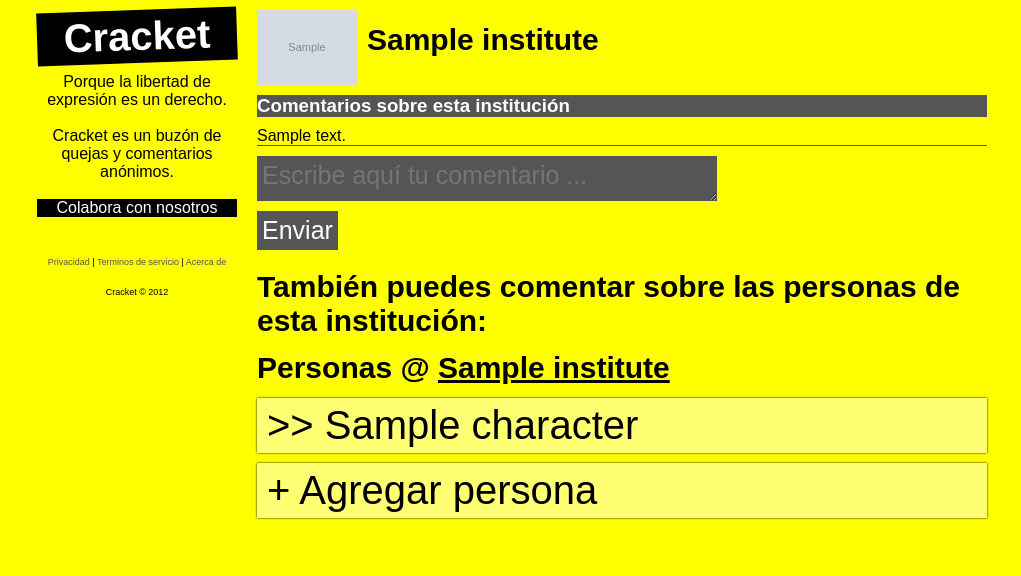
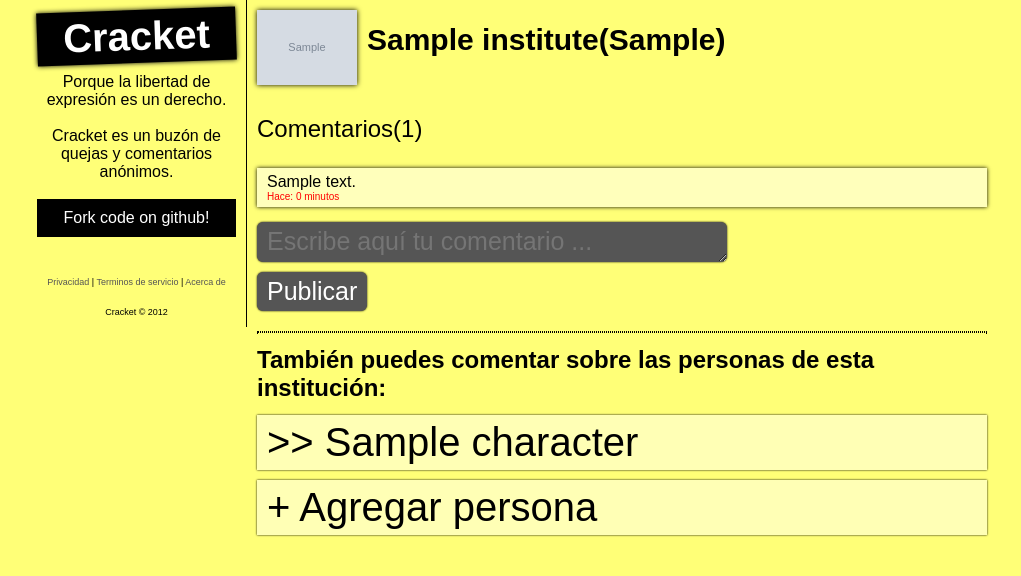
Before and after one commit to julsdelatierra/Cracket, a Django app: page /1 in a window 1280 px wide. Shown: the top 576 px of the page, without its empty margins (133-1154 px from the left). Run offline with Django 3.2, Linux system fonts and the light colour scheme; tables that the repository leaves empty hold one stand-in row (values such as "Sample post"); grey boxes marked "Sample" are stand-in pictures; parts of the project's set-up code (start-up, migrations or seed data) failed here and were passed over; some libraries are stand-ins or nearby versions; some web fonts are replaced.

Commit message:
filas de institutos y personas tienen estilo tambien al tener focus

```diff
--- a/characters/models.py
+++ b/characters/models.py
@@ -6,7 +6,7 @@ from comments.models import Comment
 
 class Character(models.Model):
     name = models.CharField(max_length=250)
-    alias = models.CharField(max_length=250)
+    alias = models.CharField(max_length=250, default="")
     image = models.ImageField(upload_to='uploads/characters/')
     comments = models.ManyToManyField(Comment, related_name='character_comments')
     creation_date = models.DateTimeField(auto_now=True)
--- a/characters/templates/character_form.html
+++ b/characters/templates/character_form.html
@@ -1,9 +1,9 @@
 <form action="/char/create/{{institute.id}}" method="post" enctype="multipart/form-data">
     <h2>Nueva persona</h2>
     {%csrf_token%}
-    <input type="text" name="name" placeholder="name" required />
-    <input type="text" name="alias" placeholder="alias" required />
+    <input type="text" name="name" placeholder="Nombre" required />
+    <input type="text" name="alias" placeholder="Twitter" required />
     <input type="file" name="image" id="image" required accept="image/*" size="1" />
     <input id="imagefake" type="button" value="Selecciona una imagen ..." />
-    <input type="submit" value="enviar" />
+    <input type="submit" value="Crear" />
 </form>
--- a/comments/templates/comment_form_institute.html
+++ b/comments/templates/comment_form_institute.html
@@ -1,5 +1,11 @@
+{%if request.GET.said%}
+<div class="alert">Esto ya está dicho.</div>
+{%endif%}
+{%if request.GET.unavailable%}
+<div class="alert">No puedes usar esas palabras aquí.</div>
+{%endif%}
 <form action="/comment/institute/{{institute.id}}" method="post">
     {%csrf_token%}
     <textarea name="text" id="" cols="30" rows="10" placeholder="Escribe aquí tu comentario ..." required></textarea>
-    <input type="submit" value="Enviar" />
+    <input type="submit" value="Publicar" />
 </form>
--- a/institutes/models.py
+++ b/institutes/models.py
@@ -5,6 +5,7 @@ from characters.models import Character
 
 class Institute(models.Model):
     name = models.CharField(max_length=250)
+    alias = models.CharField(max_length=250, default="")
     image = models.ImageField(upload_to='uploads/institutes/')
     comments = models.ManyToManyField(Comment, related_name='institute_comments')
     characters = models.ManyToManyField(Character, related_name='characters')
--- a/institutes/templates/institute_form.html
+++ b/institutes/templates/institute_form.html
@@ -2,6 +2,7 @@
     <h2>Nueva institución</h2>
     {%csrf_token%}
     <input type="text" name="name" placeholder="Nombre" required />
+    <input type="text" name="alias" placeholder="Twitter" required />
     <input type="file" name="image" id="image" required accept="image/*" size="1" />
     <input id="imagefake" type="button" value="Selecciona una imagen ..." />
     <input type="submit" value="Crear" />
--- a/institutes/templates/view_institute.html
+++ b/institutes/templates/view_institute.html
@@ -4,24 +4,24 @@
 <div id="person">
     <img src="{{MEDIA_URL}}/{{institute.image}}" alt="" />
     <div id="personcontent">
-        <h2>{{institute.name}}</h2>
+        <h2>{{institute.name}}({{institute.alias}})</h2>
     </div>
     <div class="clear"></div>
     {%if institute.comments.all%}
-    <h3>Comentarios sobre esta institución</h3>
+    <h3>Comentarios({{institute.comments.count}})</h3>
     {%for comment in institute.comments.all%}
     <div class="comment">
         <p>{{comment.text}}</p>
-        <!--<p class="tiny">Hace: {{comment.creation_date|timesince}}</p>-->
+        <p class="tiny red">Hace: {{comment.creation_date|timesince}}</p>
     </div>
     {%endfor%}
     {%else%}
-    <h3>No hay comentarios de esta institución, sé el primero en comentar.</h3>
+    <h3>↓ No hay comentarios de esta institución, sé el primero en comentar</h3>
     {%endif%}
     {%include 'comment_form_institute.html'%}
 </div>
-<h2>También puedes comentar sobre las personas de esta institución:</h2>
-<h2>Personas @ <a href="/{{institute.id}}">{{institute.name}}</a></h2>
+<hr class="dotted" />
+<h3>También puedes comentar sobre las personas de esta institución:</h3>
 <div id="persons">
     {%for character in characters%}
     <a id="person" href="/char/{{character.id}}">>> {{character.name}}</a>
--- a/institutes/views.py
+++ b/institutes/views.py
@@ -1,8 +1,13 @@
+#!/usr/bin/python
+#encoding:utf-8
+import re
 from django.http import HttpResponse as response
 from django.shortcuts import render_to_response as render, get_object_or_404 as get_or_404, redirect
 from django.template.context import RequestContext as rc
 from institutes.models import Institute
 from comments.models import Comment
+from django.conf import settings
+from tools import twitter
 
 def index(request):
     args = {
@@ -21,6 +26,7 @@ def create(request):
     if request.POST:
         institute = Institute.objects.create(
             name = request.POST['name'],
+            alias = request.POST['alias'],
             image = request.FILES['image']
         )
         return redirect('/%s' % (institute.id))
@@ -30,9 +36,32 @@ def create(request):
 def comment(request, institute):
     if request.POST:
         institute = get_or_404(Institute, pk=institute)
+        exp = ''
+        for w in settings.UNAVAILABLE_WORDS:
+            if exp is '':
+                exp = w
+            else:
+                exp += '|'+w
+        regexp = re.compile('('+exp+')+',re.UNICODE)
+        if re.search(regexp,request.POST['text'].lower()):
+            return redirect('/%s?unavailable=1' % (institute.id))
+        if institute.comments.filter(text=request.POST['text']).count() > 0:
+            return redirect('/%s?said=1' % (institute.id))
         comment = Comment.objects.create(
             text=request.POST['text']
         )
         institute.comments.add(comment)
+        try:
+            tw = twitter.Api(
+                consumer_key=settings.CONSUMER_KEY_TWITTER,
+                consumer_secret=settings.CONSUMER_SECRET_TWITTER,
+                access_token_key=settings.TOKEN_TWITTER,
+                access_token_secret=settings.SECRET_TOKEN_TWITTER,
+            )
+            tw.PostUpdate(
+                u'hola %s, tienes un comentario anonimo %s (%s)' % (institute.alias, settings.URL+'/'+str(institute.id), comment.text[:25]+'...')
+            )
+        except:
+            pass
         return redirect('/%s' % (institute.id))
     return redirect('/404')
--- a/media/static/style.css
+++ b/media/static/style.css
@@ -5,17 +5,18 @@
     font-family:'Doppio One', arial;
 }
 html{
-    background:yellow;
+    background:#FF7;
 }
 div#container{
     width:960px;
     margin:0 auto;
 }
 div#sidebar{
-    width:200px;
+    width:199px;
     padding:10px;
     text-align:center;
     float:left;
+    border-right:1px black solid;
 }
 div#sidebar h1{
     background:black;
@@ -26,10 +27,12 @@ div#sidebar h1{
     -webkit-transform:rotate(-2deg);
     -o-transform:rotate(-2deg);
     transform:rotate(-2deg);
+    box-shadow:0 0 5px black;
 }
 div#sidebar h1 a{
     color:white;
     text-decoration:none;
+    text-shadow:inset 0 0 5px black;
 }
 div#sidebar p a{
     color:white;
@@ -59,7 +62,15 @@ div#content h2{
     font-size:30px;
     margin:13px 0;
 }
-div#content h2 a{
+div#content h3{
+    font-size:24px;
+    margin:13px 0;
+}
+div#content h4{
+    font-size:20px;
+    margin:13px 0;
+}
+div#content h2 a, div#content h4 a{
     color:black;
 }
 div#content div#institutes a#institute{
@@ -77,12 +88,12 @@ div#content div#institutes a#institute{
     width:710px;
     padding:5px 10px;
 }
-div#content div#institutes a#institute:hover{
+div#content div#institutes a#institute:hover, div#content div#institutes a#institute:focus{
     margin-left:50px;
     background:rgb(255,0,0);
     color:white;
 }
-div#content div#institutes a#institute.green:hover{
+div#content div#institutes a#institute.green:hover, div#content div#institutes a#institute.green:focus{
     background:rgb(0,255,0);
     color:black;
 }
@@ -101,12 +112,12 @@ div#content div#persons a#person{
     width:710px;
     padding:5px 10px;
 }
-div#content div#persons a#person:hover{
+div#content div#persons a#person:hover, div#content div#persons a#person:focus{
     margin-left:50px;
     background:rgb(255,0,0);
     color:white;
 }
-div#content div#persons a#person.green:hover{
+div#content div#persons a#person.green:hover, div#content div#persons a#person.green:focus{
     background:rgb(0,255,0);
     color:black;
 }
@@ -125,32 +136,34 @@ div#content div#person img{
     float:left;
     max-height:100px;
     max-width:100px;
-}
-div#content div#person img:hover{
-    max-height:80%;
-    max-width:80%;
+    box-shadow:0 0 5px black;
+
 }
 div#content div#person div#personcontent{
-    float:right;
+    float:left;
     width:620px;
+    margin-left:10px;
 }
 div#content div#person h3{
-    margin:10px 0;
+    margin:30px 0 25px;
     text-align:left;
-    background:#555;
-    color:white;
+    background:none;
+    color:black;
+    font-family:arial;
+    font-weight:normal;
 }
 div#content div#person div.comment{
     text-align:left;
-    margin-bottom:10px;
-    border-bottom:1px #555 solid;
+    margin-bottom:15px;
+    padding:5px 10px;
+    background:rgba(255,255,255,.5);
+    box-shadow:0 0 4px black;
 }
 form{
     padding:0 0px;
 }
 form h2{
     font-size:40px;
-    border-bottom:1px black solid;
     padding-bottom:5px;
     margin:0 0 10px;
 }
@@ -165,9 +178,15 @@ form input, form textarea{
     -webkit-transition-duration:1s;
     -o-transition-duration:1s;
     transition-duration:1s;
+    -moz-border-radius:6px;
+    -webkit-border-radius:6px;
+    -o-border-radius:6px;
+    border-radius:6px;
+    box-shadow:0 0 2px black;
+    padding:5px 10px;
 }
 form textarea{
-    height:35px;
+    height:30px;
 }
 form input[type="button"], form input[type="submit"]{
     cursor:pointer;
@@ -176,6 +195,7 @@ form input:hover, form input:focus, form textarea:hover, form textarea:focus{
     background:#fff;
     color:#555;
     outline:none;
+    box-shadow:0 0 5px black;
 }
 form textarea:hover, form textarea:focus{
     height:100px;
@@ -189,8 +209,25 @@ form input[type="file"]{
 div.clear{
     clear:both;
 }
+.alert{
+    font-size:20px;
+    background:pink;
+    border:1px red solid;
+    font-family:arial;
+    margin-bottom:20px;
+    color:red;
+    text-shadow:0 1px 1px white;
+    padding:10px;
+}
+.dotted{
+    border:1px black dotted;
+    margin-bottom:10px;
+}
 .tiny{
-    font-size:9px;
+    font-size:10px;
+}
+.red{
+    color:red;
 }
 .biggest{
     margin-top:200px;
--- a/requirements.txt
+++ b/requirements.txt
@@ -2,5 +2,7 @@
 # requerimentos para pikhub
 django==1.2.5
 pil
+oauth2
 pysqlite
 python-dateutil
+django-piston
--- a/templates/base.html
+++ b/templates/base.html
@@ -18,8 +18,8 @@
                 Cracket es un buzón de quejas y comentarios anónimos.
             </p>
             <br />
-            <p style="background:black;">
-                <a href="https://github.com/julianceballos/Cracket">Colabora con nosotros</a>
+            <p style="background:black;padding:10px 0;">
+                <a href="https://github.com/julianceballos/Cracket">Fork code on github!</a>
             </p>
             <div id="footer">
                 <a href="/privacy">Privacidad</a> | <a href="/tos">Terminos de servicio</a> | <a href="/about">Acerca de</a>
@@ -36,7 +36,7 @@
         </div>
         <div class="clear"></div>
     </div>
-    <script type="text/javascript" src="http://ajax.googleapis.com/ajax/libs/jquery/1.7.1/jquery.min.js"></script>
+    <script type="text/javascript" src="{{MEDIA_URL}}/static/jquery.min.js"></script>
     <script type="text/javascript" src="{{MEDIA_URL}}/static/scripts.js"></script>
     <script type="text/javascript">
 
--- a/urls.py
+++ b/urls.py
@@ -33,4 +33,5 @@ urlpatterns = patterns('',
         'document_root' : settings.MEDIA_ROOT,
         'show_indexes':True
     }),
+    (r'^api/', include('api.urls')),
 )
```
Also changed, not shown: characters/templates/view_character.html (+4 -4 lines), characters/views.py (+28 -0 lines), comments/templates/comment_form_char.html (+7 -1 lines), settings.py (+28 -3 lines).
